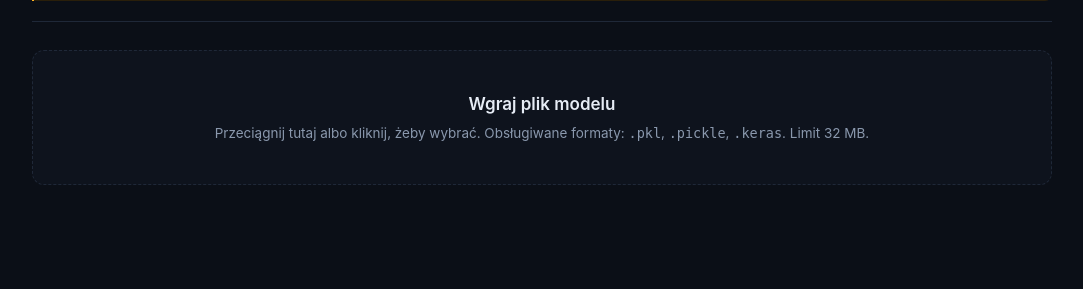
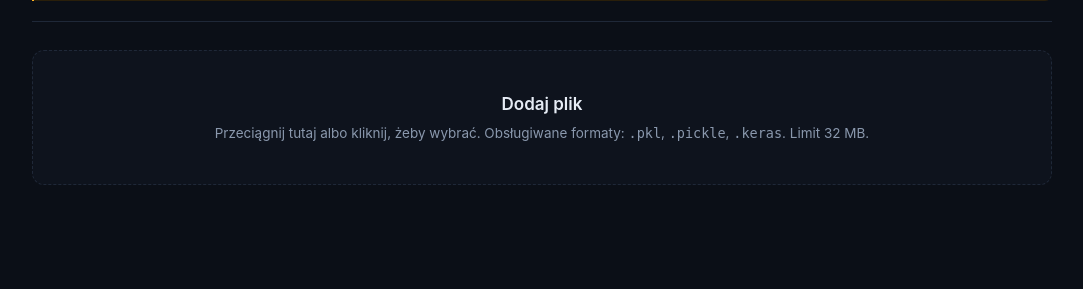
Before and after one commit to bartekmosionek12-bit/Sandbox, a Flask app: page / in a window 1280 px wide. Shown: the part 329-618 px from the top of the page, without its empty margins (98-1181 px from the left). Run offline with Flask 3, Linux system fonts and the light colour scheme.

Commit message:
Dashboard: upload mowi 'Dodaj plik' + akceptuje .keras
Naglowek uploadu pisal 'Wgraj plik .pkl', a atrybut accept filtrowal tylko
.pkl/.pickle, wiec picker nie pokazywal plikow .keras mimo ze serwer je
obsluguje. Teraz 'Dodaj plik', lista obslugiwanych formatow (.pkl, .pickle,
.keras) i accept rozszerzony o .keras.

Co-Authored-By: Claude Opus 4.8 <noreply@anthropic.com>

```diff
--- a/app/templates/index.html
+++ b/app/templates/index.html
@@ -190,7 +190,7 @@
   </header>
 
   <div class="drop" id="drop">
-    <h2>Wgraj plik modelu</h2>
+    <h2>Dodaj plik</h2>
     <p>Przeciągnij tutaj albo kliknij, żeby wybrać. Obsługiwane formaty:
       <code>.pkl</code>, <code>.pickle</code>, <code>.keras</code>. Limit 32 MB.</p>
     <input type="file" id="file" accept=".pkl,.pickle,.keras">
```
